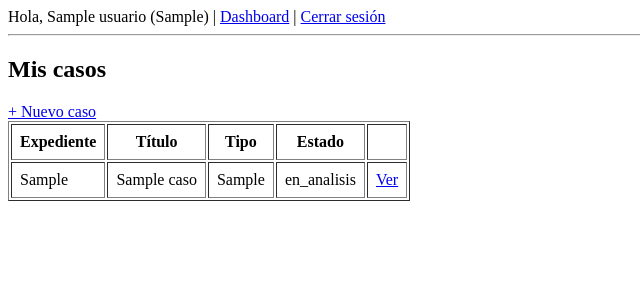
After one commit to valentinasalmon/TIF, a Flask app: page /casos/ in a window 1280 px wide. The commit adds this page. Shown: the top 300 px of the page, without its empty margins (0-640 px from the left). Run offline with Flask 3, Linux system fonts and the light colour scheme; a user stored in the database is signed in; tables that the repository leaves empty hold one stand-in row (values such as "Sample post").

Commit message:
Modulo de gestion de casos: modelo, CRUD y templates

```diff
--- a/app/__init__.py
+++ b/app/__init__.py
@@ -29,6 +29,9 @@ def create_app():
         from app.routes.dashboard import dashboard_bp
         app.register_blueprint(dashboard_bp)
 
+        from app.routes.casos import casos_bp
+        app.register_blueprint(casos_bp)
+
     @app.route("/")
     def hello():
         return "Sistema funcionando correctamente"
--- /dev/null
+++ b/app/routes/casos.py
@@ -0,0 +1,68 @@
+from flask import Blueprint, render_template, redirect, url_for, request, flash
+from flask_login import login_required, current_user
+from app.models.caso import Caso
+from app import db
+
+casos_bp = Blueprint("casos", __name__, url_prefix="/casos")
+
+@casos_bp.route("/")
+@login_required
+def listar():
+    casos = Caso.query.filter_by(usuario_id=current_user.id).order_by(Caso.fecha_creacion.desc()).all()
+    return render_template("casos/listar.html", casos=casos)
+
+@casos_bp.route("/nuevo", methods=["GET", "POST"])
+@login_required
+def crear():
+    if request.method == "POST":
+        numero_expediente = request.form.get("numero_expediente")
+        titulo = request.form.get("titulo")
+        descripcion = request.form.get("descripcion")
+        tipo = request.form.get("tipo")
+
+        existente = Caso.query.filter_by(numero_expediente=numero_expediente).first()
+        if existente:
+            flash("Ya existe un caso con ese número de expediente")
+            return redirect(url_for("casos.crear"))
+
+        nuevo_caso = Caso(
+            numero_expediente=numero_expediente,
+            titulo=titulo,
+            descripcion=descripcion,
+            tipo=tipo,
+            usuario_id=current_user.id
+        )
+        db.session.add(nuevo_caso)
+        db.session.commit()
+        flash("Caso creado correctamente")
+        return redirect(url_for("casos.listar"))
+
+    return render_template("casos/crear.html")
+
+@casos_bp.route("/<int:caso_id>")
+@login_required
+def detalle(caso_id):
+    caso = Caso.query.get_or_404(caso_id)
+    if caso.usuario_id != current_user.id and current_user.rol != "administrador":
+        flash("No tenés permiso para ver este caso")
+        return redirect(url_for("casos.listar"))
+    return render_template("casos/detalle.html", caso=caso)
+
+@casos_bp.route("/<int:caso_id>/editar", methods=["GET", "POST"])
+@login_required
+def editar(caso_id):
+    caso = Caso.query.get_or_404(caso_id)
+    if caso.usuario_id != current_user.id and current_user.rol != "administrador":
+        flash("No tenés permiso para editar este caso")
+        return redirect(url_for("casos.listar"))
+
+    if request.method == "POST":
+        caso.titulo = request.form.get("titulo")
+        caso.descripcion = request.form.get("descripcion")
+        caso.tipo = request.form.get("tipo")
+        caso.estado = request.form.get("estado")
+        db.session.commit()
+        flash("Caso actualizado")
+        return redirect(url_for("casos.detalle", caso_id=caso.id))
+
+    return render_template("casos/editar.html", caso=caso)
--- /dev/null
+++ b/app/templates/casos/listar.html
@@ -0,0 +1,29 @@
+{% extends "base.html" %}
+
+{% block titulo %}Mis casos{% endblock %}
+
+{% block contenido %}
+    <h2>Mis casos</h2>
+    <a href="{{ url_for('casos.crear') }}">+ Nuevo caso</a>
+
+    <table border="1" cellpadding="8">
+        <tr>
+            <th>Expediente</th>
+            <th>Título</th>
+            <th>Tipo</th>
+            <th>Estado</th>
+            <th></th>
+        </tr>
+        {% for caso in casos %}
+        <tr>
+            <td>{{ caso.numero_expediente }}</td>
+            <td>{{ caso.titulo }}</td>
+            <td>{{ caso.tipo }}</td>
+            <td>{{ caso.estado }}</td>
+            <td><a href="{{ url_for('casos.detalle', caso_id=caso.id) }}">Ver</a></td>
+        </tr>
+        {% else %}
+        <tr><td colspan="5">Todavía no tenés casos cargados.</td></tr>
+        {% endfor %}
+    </table>
+{% endblock %}
--- a/app/templates/dashboard.html
+++ b/app/templates/dashboard.html
@@ -11,5 +11,5 @@
         <p><a href="#">Gestión de usuarios</a> (próximamente)</p>
     {% endif %}
 
-    <p><a href="#">Mis casos</a> (próximamente)</p>
+    <p><a href="{{ url_for('casos.listar') }}">Mis casos</a></p>
 {% endblock %}
```
Also changed, not shown: app/models/__init__.py (+2 -33 lines), app/models/caso.py (added, +19 -0 lines), app/templates/casos/crear.html (added, +17 -0 lines), app/templates/casos/detalle.html (added, +14 -0 lines), app/templates/casos/editar.html (added, +21 -0 lines).
